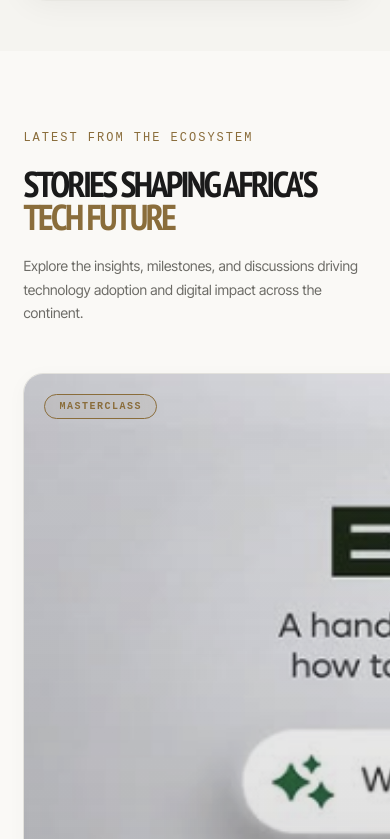
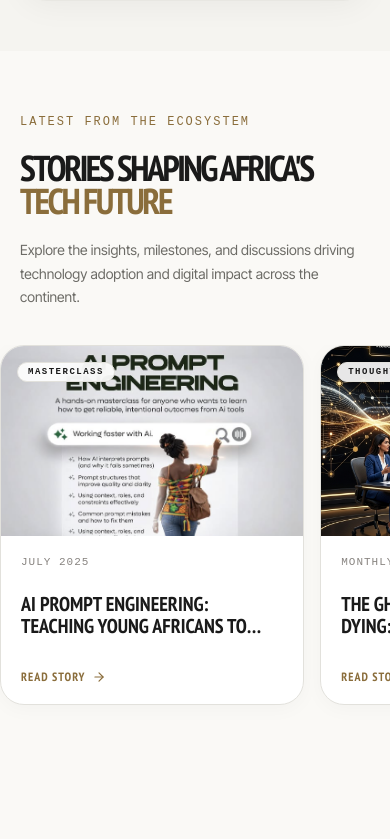
Before and after one commit to justkoby/ebibiman, a React (Vite) app: page / in a window 390 px wide. Shown: the part 8365-9204 px from the top of the page. Built offline with nearby package versions, Linux system fonts and the light colour scheme; the HTML template or start-up script is replaced by a standard one; a web font is replaced by a local one.

Commit message:
feat: design mobile-only compact horizontal story carousel for blog/news

```diff
--- a/src/components/Events.css
+++ b/src/components/Events.css
@@ -271,6 +271,14 @@
 }
 
 /* ===== RESPONSIVE STYLES ===== */
+.desktop-only {
+  display: grid;
+}
+
+.mobile-only {
+  display: none !important;
+}
+
 @media (max-width: 1024px) {
   .events-layout-grid {
     grid-template-columns: 1fr;
@@ -283,29 +291,134 @@
 }
 
 @media (max-width: 768px) {
+  .desktop-only {
+    display: none !important;
+  }
+
+  .mobile-only {
+    display: flex !important;
+  }
+
   .events-section {
-    padding: 80px 6vw;
+    padding: 64px 0 !important;
+    overflow: hidden;
   }
 
   .events-header {
-    margin-bottom: 48px;
+    margin-bottom: 36px;
+    padding: 0 20px;
   }
 
-  .side-card {
-    flex-direction: column;
+  .blog-scroll {
+    display: flex;
+    gap: 16px;
+    overflow-x: auto;
+    scroll-snap-type: x mandatory;
+    padding: 0 20px 20px 20px;
+    -webkit-overflow-scrolling: touch;
+    scrollbar-width: none; /* Hide scrollbar for Firefox */
   }
 
-  .side-card .mag-image-wrapper {
-    width: 100%;
-    aspect-ratio: 16 / 10;
+  .blog-scroll::-webkit-scrollbar {
+    display: none; /* Hide scrollbar for Safari and Chrome */
   }
 
-  .side-card .mag-content {
-    width: 100%;
-    padding: 28px;
+  .blog-card {
+    flex: 0 0 78vw;
+    height: 360px;
+    scroll-snap-align: start;
+    border-radius: 24px;
+    overflow: hidden;
+    background: #FFFFFF;
+    border: 1px solid #E2E1DC;
+    text-decoration: none;
+    display: flex;
+    flex-direction: column;
+    box-shadow: 0 4px 20px rgba(0, 0, 0, 0.03);
+    position: relative;
+    transition: transform 0.4s cubic-bezier(0.16, 1, 0.3, 1);
   }
 
-  .mag-card:hover {
-    transform: translateY(-4px);
+  .blog-card:active {
+    transform: scale(0.98);
+  }
+
+  .blog-card-image-wrap {
+    height: 190px;
+    width: 100%;
+    position: relative;
+    overflow: hidden;
+  }
+
+  .blog-card-image-wrap img {
+    height: 190px;
+    width: 100%;
+    object-fit: cover;
+    display: block;
+  }
+
+  .blog-card .blog-badge {
+    position: absolute;
+    top: 16px;
+    left: 16px;
+    z-index: 5;
+    background: rgba(255, 255, 255, 0.9);
+    backdrop-filter: blur(8px);
+    border: 1px solid #E2E1DC;
+    color: #1A1A1A;
+    font-family: 'IBM Plex Mono', monospace;
+    font-size: 9px;
+    text-transform: uppercase;
+    letter-spacing: 1.5px;
+    padding: 4px 10px;
+    border-radius: 100px;
+    font-weight: 600;
+  }
+
+  .blog-card-content {
+    padding: 20px;
+    display: flex;
+    flex-direction: column;
+    justify-content: space-between;
+    flex-grow: 1;
+  }
+
+  .blog-card-meta {
+    margin-bottom: 2px;
+  }
+
+  .blog-date {
+    font-family: 'IBM Plex Mono', monospace;
+    font-size: 11px;
+    text-transform: uppercase;
+    letter-spacing: 1px;
+    color: #888480;
+    display: block;
+  }
+
+  .blog-title {
+    font-family: 'PT Sans Narrow', sans-serif;
+    font-weight: 700;
+    color: #1A1A1A;
+    margin: 0 0 10px 0;
+    text-transform: uppercase;
+    font-size: 20px;
+    line-height: 1.1;
+    display: -webkit-box;
+    -webkit-line-clamp: 2;
+    -webkit-box-orient: vertical;
+    overflow: hidden;
+  }
+
+  .blog-card .blog-action-link {
+    display: inline-flex;
+    align-items: center;
+    gap: 6px;
+    font-family: 'PT Sans Narrow', sans-serif;
+    font-size: 12px;
+    font-weight: 700;
+    text-transform: uppercase;
+    letter-spacing: 1px;
+    color: #8A6D3B;
   }
 }
--- a/src/components/Events.tsx
+++ b/src/components/Events.tsx
@@ -39,6 +39,8 @@ const sideStories: MagazineStory[] = [
   }
 ]
 
+const allStories = [featuredStory, ...sideStories]
+
 const Events = () => {
   const fadeUp = {
     hidden: { opacity: 0, y: 35 },
@@ -78,9 +80,9 @@ const Events = () => {
           </p>
         </motion.div>
 
-        {/* Asymmetrical Magazine Layout Grid */}
+        {/* Desktop Magazine Grid View */}
         <motion.div
-          className="events-layout-grid"
+          className="events-layout-grid desktop-only"
           variants={containerVariants}
           initial="hidden"
           whileInView="visible"
@@ -137,8 +139,30 @@ const Events = () => {
               ))}
             </div>
           </motion.div>
+        </motion.div>
 
-        </motion.div>
+        {/* Mobile Horizontal Carousel View */}
+        <div className="blog-scroll mobile-only">
+          {allStories.map((story, idx) => (
+            <a href={story.link} className="blog-card" key={idx}>
+              <div className="blog-card-image-wrap">
+                <img src={story.image} alt={story.title} />
+                <span className="blog-badge">{story.category}</span>
+              </div>
+              <div className="blog-card-content">
+                <div className="blog-card-meta">
+                  <span className="blog-date">{story.date}</span>
+                </div>
+                <h3 className="blog-title">{story.title}</h3>
+                <div className="blog-action-link">
+                  <span>Read Story</span>
+                  <ArrowRight className="blog-arrow-icon" size={14} />
+                </div>
+              </div>
+            </a>
+          ))}
+        </div>
+
       </div>
     </section>
   )
```
